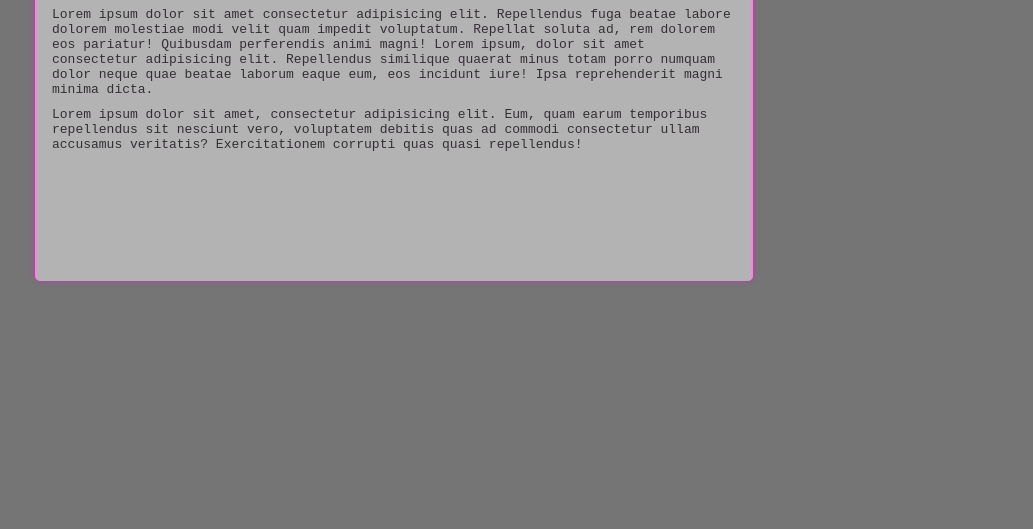
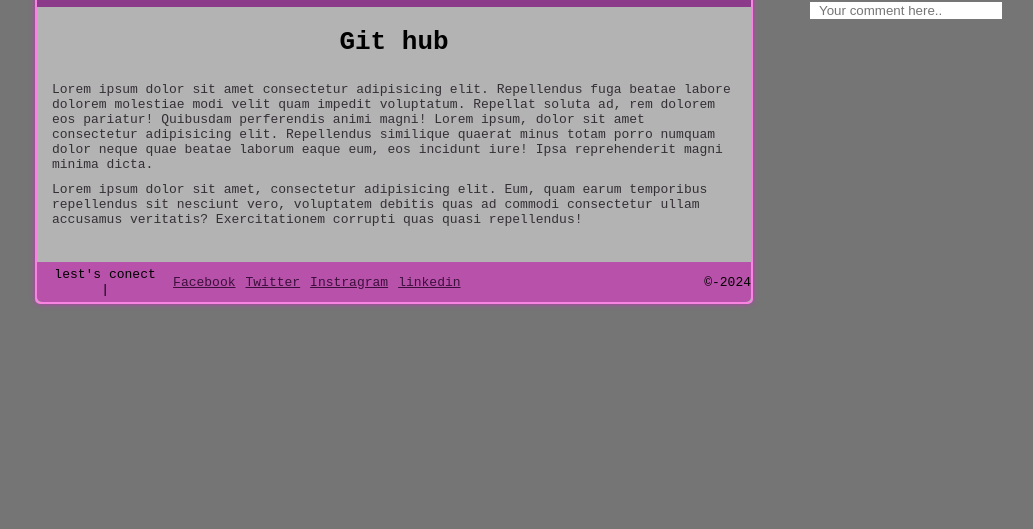
Before and after one commit to Jeferson-Fajardo/to-learn-git, a plain HTML site: page index.html in a window 1280 px wide. Shown: the part 271-800 px from the top of the page, without its empty margins (93-1126 px from the left). Drawn offline with Linux system fonts and the light colour scheme.

Commit message:
it have added the footer..

```diff
--- a/index.html
+++ b/index.html
@@ -13,6 +13,7 @@
     <main>
 
         <div id="container">
+            <div>
                 <div id="header">
                     <nav id="list">
                         <li>To learn Git</li>
@@ -25,8 +26,8 @@
 
                     </nav>
                 </div>
+                <div class="content">
                     <h1> Git hub </h1>
-            <div class="content">
                     <p>Lorem ipsum dolor sit amet consectetur adipisicing elit. Repellendus fuga beatae labore dolorem molestiae
                         modi velit quam impedit voluptatum. Repellat soluta ad, rem dolorem eos pariatur! Quibusdam perferendis
                         animi magni! Lorem ipsum, dolor sit amet consectetur adipisicing elit. Repellendus similique quaerat
@@ -42,6 +43,24 @@
                 </div>
 
             </div>
+
+            <footer>
+                <div class="base-footer">
+                    <span class="lests-conect">lest's conect  | </span>
+                    <ul class="list-footer">
+                        <li><a href="">Facebook</a></li>
+                        <li><a href="">Twitter</a></li>
+                        <li><a href="">Instragram</a></li>
+                        <li><a href="">linkedin</a></li>
+                    </ul>
+                    <div>
+                        <span>©-2024</span>
+                    </div>
+                </div>
+
+            </footer>
+
+        </div>
         <section class="section-comments">
             <div>
                 <h2 class="title-comments">Comments</h2>
--- a/style.css
+++ b/style.css
@@ -35,7 +35,7 @@ body{
 main{
 
     width: 80%;
-    height: 500px;
+    height: auto;
     display: flex;
     justify-content: center;
 
@@ -45,15 +45,18 @@ main{
 
 
     width: 70%;
-    height: 400px;
+    height: auto;
     background-color:  rgb(179, 179, 179);
     border-radius: 5px;
     border-top: 2px solid rgb(248, 131, 224);
     border-left: 2px solid rgb(248, 131, 224);
     border-right: 2px solid rgb(248, 131, 224);
+    border-bottom: 2px solid rgb(248, 131, 224);
     box-shadow: 0px 0px 7px -2px rgb(255, 0, 238);
 
-
+    display: flex;
+    flex-direction: column;
+    justify-content: space-between;
 }
 
 #header{
@@ -68,7 +71,6 @@ main{
 
 #list{
 
-    list-style-type: none;
     display: flex;
     padding: 10px;
     gap: 18px;
@@ -92,3 +94,36 @@ input{
     padding-right: 10px;
     padding-left: 10px;
 }
+footer{
+    margin-top: 30px;
+}
+.base-footer{
+    height: 40px;
+    background-color: rgb(184, 81, 170);
+    border-bottom-right-radius: 5px;
+    border-bottom-left-radius: 5px;
+    display: flex;
+    align-items: center;
+}
+li{
+    list-style-type: none;
+}
+
+.lests-conect{
+
+    margin-right: 10px;
+    margin-left: 10px;
+}
+.list-footer{
+
+    display: flex;
+    gap: 10px;
+    width: 75%;
+}
+.list-footer li a:hover{
+    color: white;
+}
+.list-footer li a{
+    cursor: pointer;
+    color: rgb(61, 15, 61);
+}
```
Lines whose indentation alone changed are shown as unchanged.
